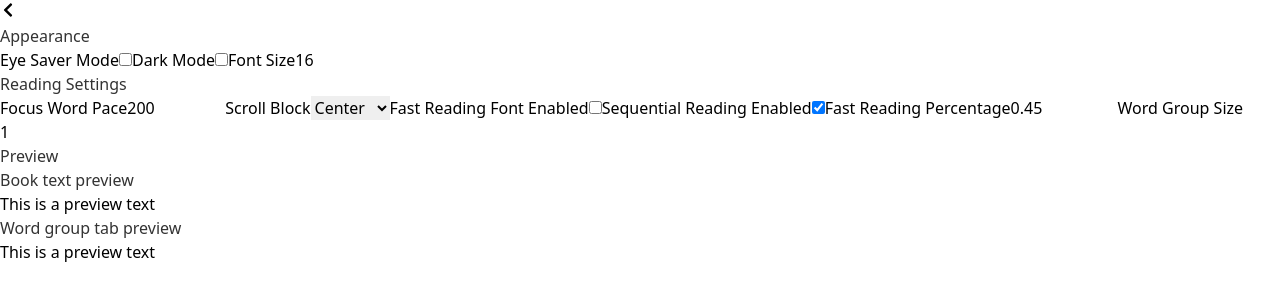
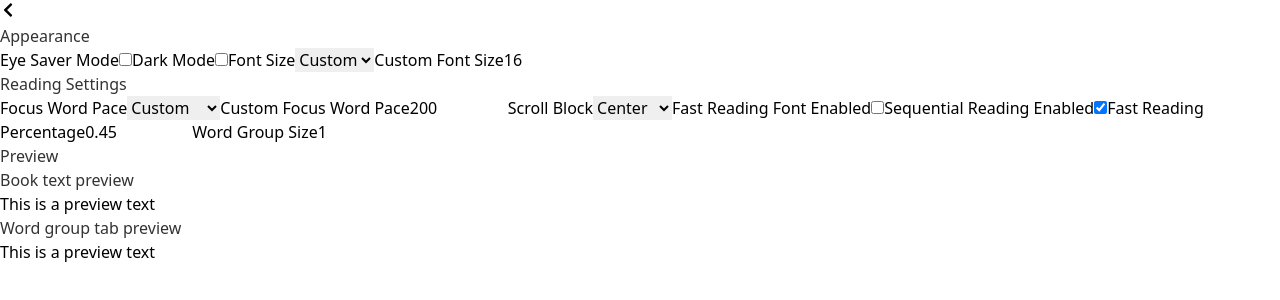
Before and after one commit to Angele91/untitled, a React (Vite) app: page /settings in a window 1280 px wide. Shown: the top 300 px of the page. Built offline with nearby package versions, Linux system fonts and the light colour scheme.

Commit message:
Refactor settings page to use select inputs for font size and focus word pace

```diff
--- a/src/pages/settings-page.tsx
+++ b/src/pages/settings-page.tsx
@@ -19,6 +19,7 @@ import { Button } from "../components/control/button.tsx";
 import { useNavigate } from "react-router-dom";
 import { FaChevronLeft } from "react-icons/fa";
 import { twMerge } from "tailwind-merge";
+import { useState } from "react";
 
 export default function SettingsPage() {
   const navigate = useNavigate();
@@ -37,6 +38,9 @@ export default function SettingsPage() {
     fastReadingPercentageAtom
   );
   const [wordGroupSize, setWordGroupSize] = useAtom(wordGroupSizeAtom);
+
+  const [fontSizeOption, setFontSizeOption] = useState("custom");
+  const [paceOption, setPaceOption] = useState("custom");
 
   const goBack = () => {
     navigate(-1);
@@ -83,14 +87,39 @@ export default function SettingsPage() {
               checked={darkMode}
               onChange={(e) => setDarkMode(e.target.checked)}
             />
+            <SettingSelect
+              label="Font Size"
+              value={fontSizeOption}
+              onChange={(e) => {
+                const value = e.target.value;
+                setFontSizeOption(value);
+                if (value !== "custom") {
+                  setFontSize(value);
+                }
+              }}
+              options={[
+                { value: "12px", label: "12px" },
+                { value: "14px", label: "14px" },
+                { value: "16px", label: "16px" },
+                { value: "18px", label: "18px" },
+                { value: "20px", label: "20px" },
+                { value: "24px", label: "24px" },
+                { value: "28px", label: "28px" },
+                { value: "32px", label: "32px" },
+                { value: "36px", label: "36px" },
+                { value: "custom", label: "Custom" },
+              ]}
+            />
+            {fontSizeOption === "custom" && (
               <SettingInput
-              label="Font Size"
+                label="Custom Font Size"
                 type="number"
                 value={parseInt(fontSize)}
                 onChange={(e) => setFontSize(`${e.target.value}px`)}
                 min={8}
                 max={32}
               />
+            )}
           </div>
         </div>
 
@@ -101,14 +130,35 @@ export default function SettingsPage() {
         >
           <h2 className="text-xl font-semibold mb-4">Reading Settings</h2>
           <div className="grid grid-cols-1 md:grid-cols-2 gap-4">
+            <SettingSelect
+              label="Focus Word Pace"
+              value={paceOption}
+              onChange={(e) => {
+                const value = e.target.value;
+                setPaceOption(value);
+                if (value !== "custom") {
+                  setPace(parseInt(value));
+                }
+              }}
+              options={[
+                { value: "50", label: "Very Fast" },
+                { value: "100", label: "Fast" },
+                { value: "150", label: "Normal" },
+                { value: "200", label: "Slow" },
+                { value: "250", label: "Very Slow" },
+                { value: "custom", label: "Custom" },
+              ]}
+            />
+            {paceOption === "custom" && (
               <SettingInput
-              label="Focus Word Pace"
+                label="Custom Focus Word Pace"
                 type="number"
                 value={pace}
                 onChange={(e) => setPace(parseInt(e.target.value))}
                 min={100}
                 max={1000}
               />
+            )}
             <SettingSelect
               label="Scroll Block"
               value={scrollBlock}
```
Also changed, not shown: src/components/reading/dark-mode-toggle.tsx (renamed from src/components/reading/DarkModeToggle.tsx), src/components/reading/eye-saver-mode-toggle.tsx (renamed from src/components/reading/EyeSaverModeToggle.tsx). Lines whose indentation alone changed are shown as unchanged.
